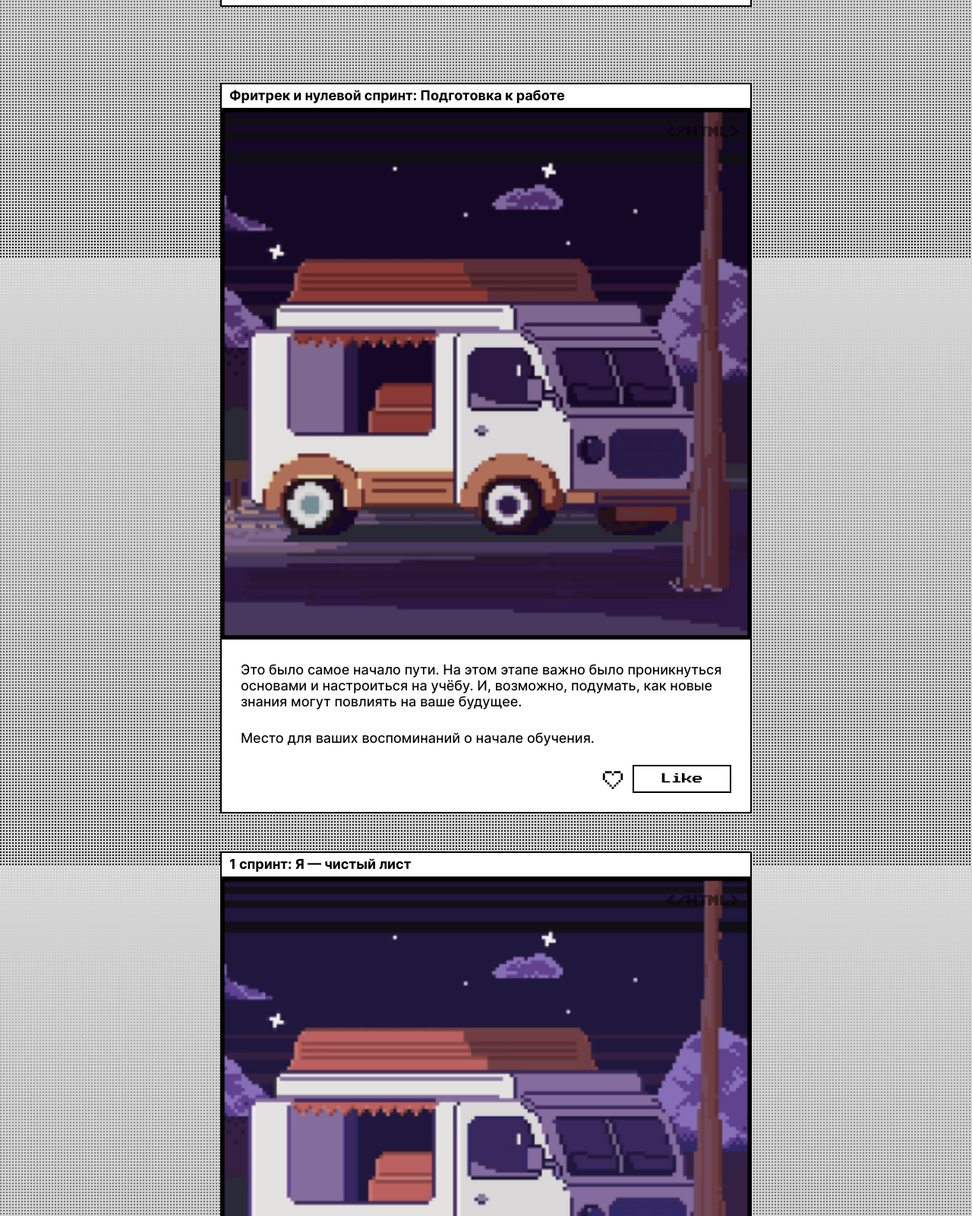
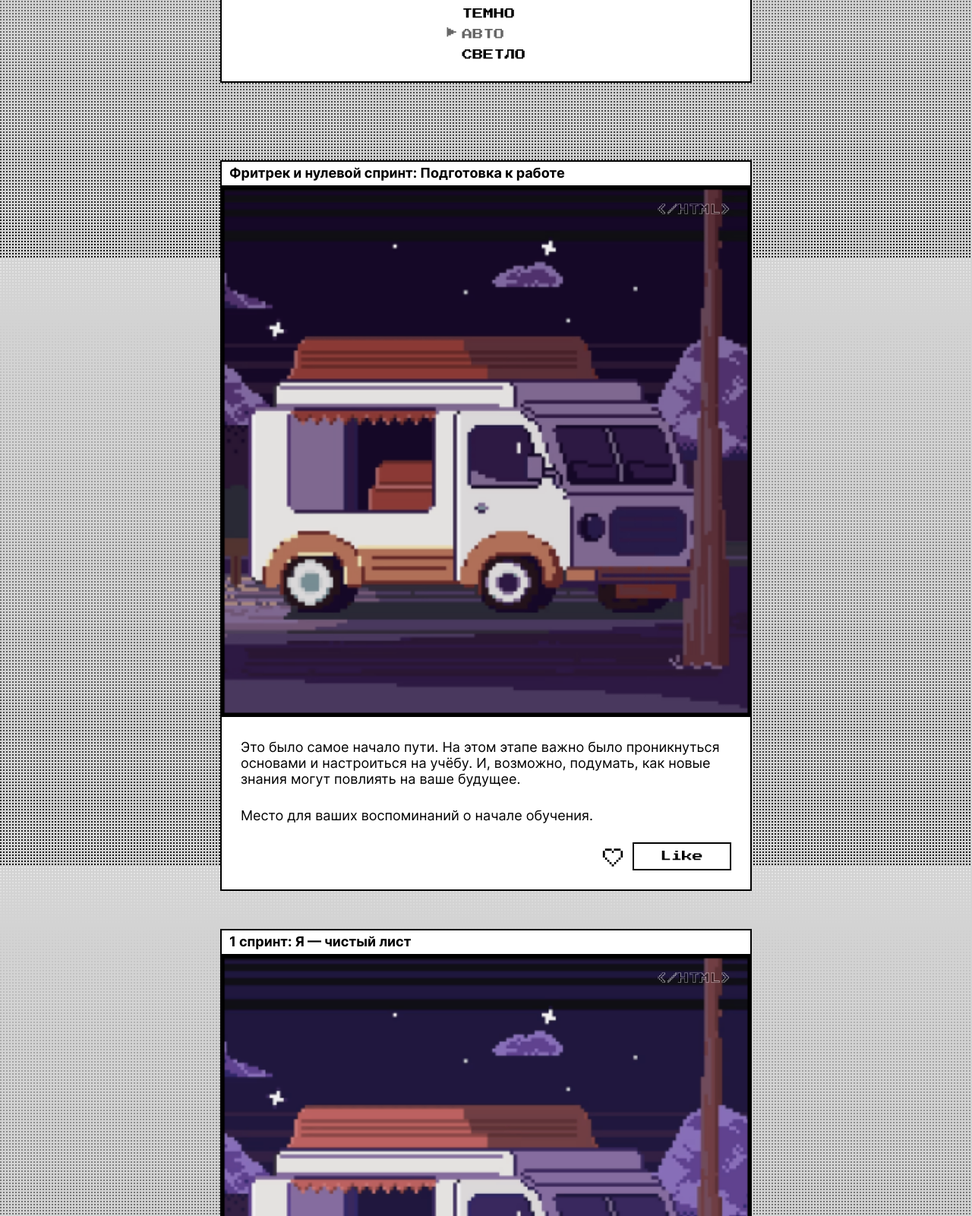
Before and after one commit to Lizaveta-Maslova/zakrivayuschiy-teg-f, a plain HTML site: page index.html in a window 1280 px wide. Shown: the part 461-2062 px from the top of the page at 76% size. Drawn offline with Linux system fonts and the light colour scheme.

Commit message:
разобралась с начертаниями шрифтов, обводкой, шапкой

```diff
--- a/styles/style.css
+++ b/styles/style.css
@@ -130,15 +130,6 @@
   position: relative;
 }
 
-@supports (
-  (-webkit-text-stroke: 1px var(--text-stroke-color)) or
-    (text-stroke: 1px var(--text-stroke-color))
-) {
-  .figcaption-text {
-    -webkit-text-stroke: 1px var(--text-stroke-color);
-  }
-}
-
 /*подпись html на карточках*/
 .figcaption-text {
   position: absolute;
@@ -147,11 +138,20 @@
   font-size: 14px;
   font-family: var(--accent-font-family);
   color: var(--main-color);
-  text-shadow: 0 0 1px var(--border-color);
+  text-shadow: -1px 0 #000;
   top: 25px;
-  right: 13px;
+  right: 12px;
   mix-blend-mode: hard-light;
   text-transform: uppercase;
+}
+
+@supports (
+  (text-stroke: 1px var(--text-stroke-color)) or
+    (-webkit-text-stroke: 1px var(--text-stroke-color))
+) {
+  .figcaption-text {
+    -webkit-text-stroke: 1px var(--text-stroke-color);
+  }
 }
 
 .content__picture {
@@ -173,8 +173,8 @@
 /* стилизуем p */
 .card-text {
   font-family: var(--main-font-family);
-  font-size: 20px;
-  font-weight: var(--weight-main-font-size);
+  font-size: 18px;
+  font-weight: 400;
   line-height: 21px;
   padding: 25px;
   color: var(--main-color);
@@ -438,7 +438,9 @@
 
 @media (min-width: 700px) {
   .header {
-    padding: 136px 120.5px 23px;
+    padding: 136px 120.5px 25px;
+    margin-top: 102px;
+    margin-bottom: 102px;
   }
 
   .content-section {
@@ -465,4 +467,16 @@
     min-height: 51px;
     justify-content: center;
   }
+
+  .figcaption-text {
+    right: 25px;
+  }
+
+  .theme-menu__list {
+    gap: 8px;
+  }
+
+  .card-text {
+    font-weight: var(--font-weight-desktop);
+  }
 }
--- a/styles/themes.css
+++ b/styles/themes.css
@@ -16,7 +16,7 @@ html.theme-light {
   --background-color: white;
   --main-color: rgb(0 0 0);
   --border-color: rgb(0 0 0);
-  --weight-main-font-size: 400;
+  --font-weight-mobile: 400;
   --weight-heading: 700;
   --main-font-family: "Inter", sans-serif;
   --accent-font-family: "PressStart2P", sans-serif;
@@ -28,8 +28,8 @@ html.theme-light {
   --sparks-color: rgba(255, 0, 0, 1);
   --fill-button: rgb(0 0 0);
   --color-button-like: white;
-  --font-weight-desktop: 465;
-  --text-stroke-color:  rgb(0 0 0);
+  --font-weight-desktop: 400;
+  --text-stroke-color: rgba(255, 255, 255, 1);
   --floppy-color: white;
 }
 
@@ -45,7 +45,7 @@ html.theme-light {
     --background-color: white;
     --main-color: rgb(0 0 0);
     --border-color: rgb(0 0 0);
-    --weight-main-font-size: 400;
+    --font-weight-mobile: 400;
     --weight-heading: 700;
     --main-font-family: "Inter", sans-serif;
     --accent-font-family: "PressStart2P", sans-serif;
@@ -56,8 +56,8 @@ html.theme-light {
     --like-fill-color: rgba(255, 0, 0, 1);
     --sparks-color: rgba(255, 0, 0, 1);
     --fill-button: rgb(0 0 0);
-    --font-weight-desktop: 465;
-    --text-stroke-color: rgb(0 0 0);
+    --font-weight-desktop: 400;
+    --text-stroke-color: rgba(255, 255, 255, 1);
     --floppy-color: white;
   }
 }
@@ -73,7 +73,7 @@ html.theme-dark {
   --background-color: rgb(0, 0, 0);
   --main-color: rgb(0, 204, 20);
   --border-color: rgb(0, 204, 20);
-  --weight-main-font-size: 465;
+  --font-weight-mobile: 465;
   --weight-heading: 785;
   --color-opacity: rgb(0 204 20 / 0.6);
   --contour-color: rgb(0, 204, 20);
@@ -98,7 +98,7 @@ html.theme-dark {
     --background-color: rgb(0, 0, 0);
     --main-color: rgb(0, 204, 20);
     --border-color: rgb(0, 204, 20);
-    --weight-main-font-size: 465;
+    --font-weight-mobile: 465;
     --weight-heading: 785;
     --color-opacity: rgb(0, 204, 20 / 0.6);
     --contour-color: rgb(0, 204, 20);
--- a/styles/variables.css
+++ b/styles/variables.css
@@ -9,10 +9,10 @@
     linear-gradient(to bottom, #e7e7e7 0.01%, #1a1a1a);
   --background-color: white;
   --main-color: rgb(0 0 0);
-  --border-color: rgb(0 0 0);
+  --border-color: rgba(255, 255, 255, 1);
   --main-font-family: "Inter", sans-serif;
+  --font-weight-mobile: 400;
   --accent-font-family: "PressStart2P", sans-serif;
-  --weight-main-font-size: 400;
   --weight-heading: 700;
   --color-opacity: rgb(0 0 0 / 0.6);
   --contour-color: rgb(0, 0, 0);
@@ -21,7 +21,7 @@
   --color-like: white;
   --like-fill-color: rgba(255, 0, 0, 1);
   --fill-button: rgb(0 0 0);
-  --font-weight-desktop: 465;
-  --text-stroke-color: rgb(0 0 0);
+  --font-weight-desktop: 400;
+  --text-stroke-color: rgba(255, 255, 255, 1);
   --floppy-color: white;
 }
```
